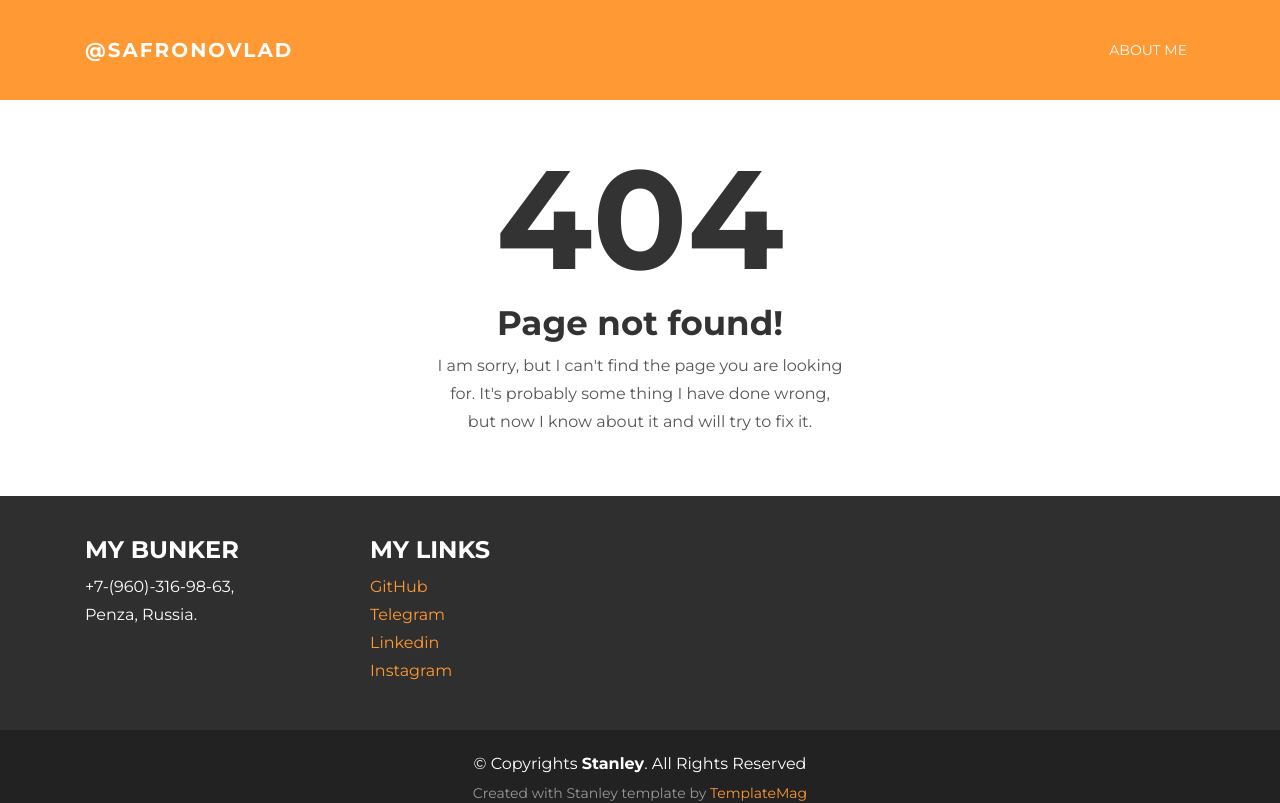
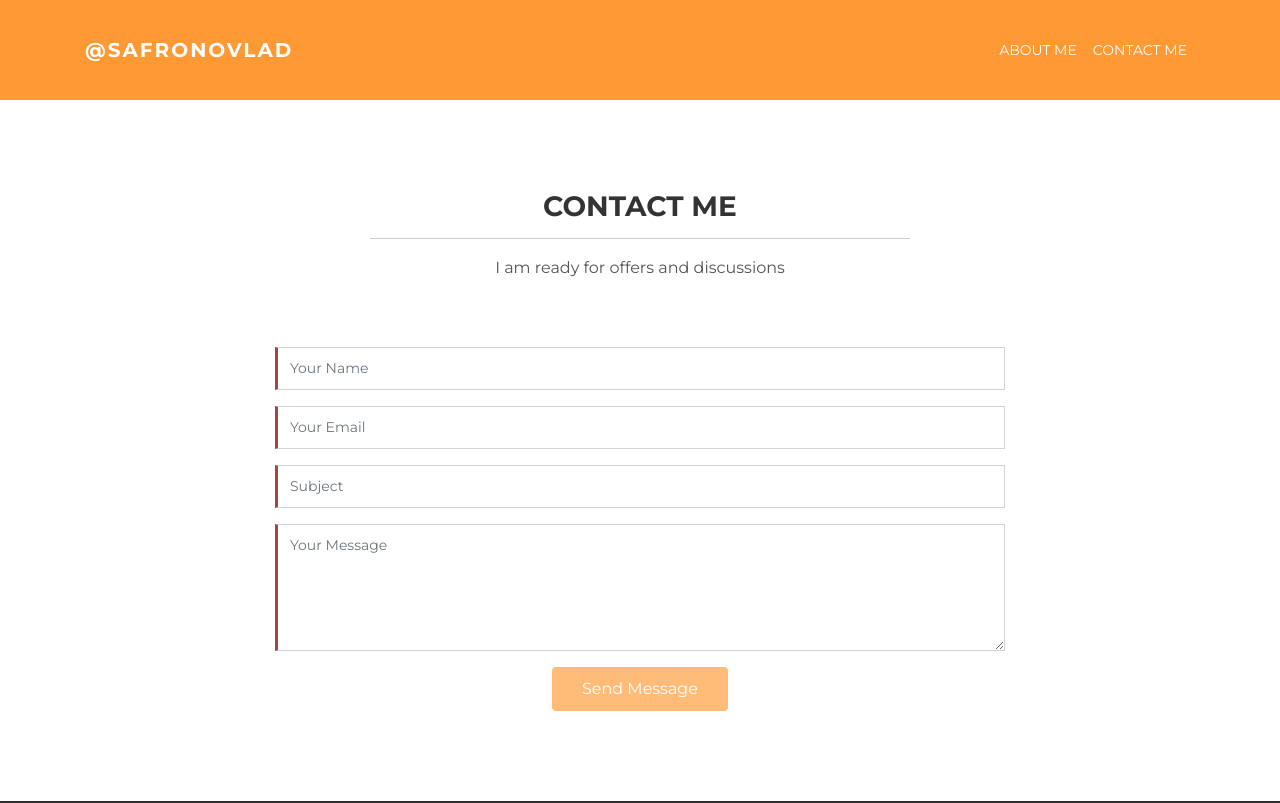
Before and after one commit to SafronovVV/personal-portfolio-front, an Angular app: page /contact-me in a window 1280 px wide. Before the commit this address led to /404. Shown: the top 803 px of the page. Built offline with nearby package versions, Linux system fonts and the light colour scheme.

Commit message:
Add contact me page frontend Add contact me form

```diff
--- a/src/app/app-routing.module.ts
+++ b/src/app/app-routing.module.ts
@@ -2,10 +2,12 @@ import { NgModule } from '@angular/core';
 import { Routes, RouterModule } from '@angular/router';
 import { NotFoundComponent } from './components/layout/not-found/not-found.component';
 import { AboutMeComponent } from './components/about-me/about-me.component';
+import { ContactMeComponent } from './components/contact-me/contact-me.component';
 
 
 const routes: Routes = [
   { path: 'about-me', component: AboutMeComponent },
+  { path: 'contact-me', component: ContactMeComponent },
   { path: '', redirectTo: '/about-me', pathMatch: 'full' },
   { path: '404', component: NotFoundComponent },
   { path: '**', redirectTo: '/404' }
--- /dev/null
+++ b/src/app/components/contact-me/contact-me.component.html
@@ -0,0 +1,38 @@
+<div class="container contact-me-container">
+  <div class="row contact-me-block align-items-center justify-content-center">
+    <div class="col-lg-6 contact-me-info">
+      <h3>CONTACT ME</h3>
+      <hr>
+      <p>I am ready for offers and discussions</p>
+    </div>
+  </div>
+  <div class="row contact-me-block align-items-center justify-content-center">
+    <div class="col-lg-8">
+      <form #contactMeForm="ngForm" (ngSubmit)="onFormSubmit()" class="contact-form">
+        <div class="form-group">
+          <input type="name" id="name" name="name" #name="ngModel" [(ngModel)]="contactForm.name" class="form-control"
+            placeholder="Your Name" required>
+          <div [hidden]="name.valid || name.pristine" class="validate">Name is required</div>
+        </div>
+        <div class="form-group">
+          <input type="email" id="email" name="email" #email="ngModel" [(ngModel)]="contactForm.email"
+            class="form-control" placeholder="Your Email" required pattern="^[^\s()<>@,;:\/]+@\w[\w\.-]+\.[a-z]{2,}$">
+          <div [hidden]="email.valid || email.pristine" class="validate">Email is empty or incorrect</div>
+        </div>
+        <div class="form-group">
+          <input type="text" id="subject" name="subject" #subject="ngModel" [(ngModel)]="contactForm.subject"
+            class="form-control" placeholder="Subject" required>
+          <div [hidden]="subject.valid || subject.pristine" class="validate">Subject is required</div>
+        </div>
+        <div class="form-group">
+          <textarea class="form-control" id="message" name="message" #message="ngModel"
+            [(ngModel)]="contactForm.message" placeholder="Your Message" rows="5" required></textarea>
+          <div [hidden]="message.valid || message.pristine" class="validate">Message is required</div>
+        </div>
+        <div class="form-send">
+          <button type="submit" class="btn btn-large" [disabled]="!contactMeForm.form.valid">Send Message</button>
+        </div>
+      </form>
+    </div>
+  </div>
+</div>
--- /dev/null
+++ b/src/app/components/contact-me/contact-me.component.scss
@@ -0,0 +1,62 @@
+@import "variables";
+
+.contact-me-container {
+  padding-top: 50px;
+  padding-bottom: 50px;
+
+  .contact-me-block {
+    margin-top: 40px;
+    margin-bottom: 40px;
+
+    .contact-me-info {
+      text-align: center;
+    }
+
+    .contact-form {
+      input, textarea {
+        padding: 10px 12px;
+        border-radius: 0;
+        box-shadow: none;
+        font-size: 14px;
+        height: auto;
+
+        &:focus {
+          outline: none;
+          border: 1px solid #ced4da;
+        }
+      }
+
+      label {
+        color: #999;
+      }
+
+      .form-send {
+        text-align: center;
+
+        button {
+          background: $main-color;
+          border: 0;
+          padding: 10px 30px;
+          color: #fff;
+          transition: 0.4s;
+          cursor: pointer;
+
+          &:hover {
+            background: $main-color-lighten;
+          }
+        }
+      }
+
+      .validate {
+        color: #a94442;
+        margin: 5px 0px;
+        font-weight: 400;
+        font-size: 13px;
+      }
+
+      .ng-invalid:not(form)  {
+        border-left: 3px solid #a94442; /* red */
+      }
+    }
+  }
+}
--- /dev/null
+++ b/src/app/components/contact-me/contact-me.component.ts
@@ -0,0 +1,16 @@
+import { Component, OnInit } from '@angular/core';
+import { ContactForm } from '../../models/contact-form';
+
+@Component({
+  selector: 'app-contact-me',
+  templateUrl: './contact-me.component.html',
+  styleUrls: ['./contact-me.component.scss']
+})
+export class ContactMeComponent implements OnInit {
+  contactForm = new ContactForm();
+  formSubmitted: boolean = false;
+
+  ngOnInit() {}
+
+  public onFormSubmit() {}
+}
--- a/src/app/components/layout/header/header.component.ts
+++ b/src/app/components/layout/header/header.component.ts
@@ -8,7 +8,8 @@ import { Component, OnInit } from '@angular/core';
 export class HeaderComponent implements OnInit {
   private navBarOpened: boolean = false;
   private linksList: Array<any> = [
-    { name: 'About me', routerLink: ['/about-me'] }
+    { name: 'About me', routerLink: ['/about-me'] },
+    { name: 'Contact me', routerLink: ['/contact-me'] }
   ];
 
   ngOnInit() {}
--- /dev/null
+++ b/src/app/models/contact-form.ts
@@ -0,0 +1,8 @@
+export class ContactForm {
+  constructor(
+    public name: string = '',
+    public email: string = '',
+    public subject: string = '',
+    public message: string = ''
+  ) {}
+}
--- a/src/styles/variables.scss
+++ b/src/styles/variables.scss
@@ -1 +1,2 @@
 $main-color: #ff9933;
+$main-color-lighten: #ffb366;
```
Also changed, not shown: src/app/app.module.ts (+6 -2 lines), 2 other files (tests, documents, lock files or other folders).
